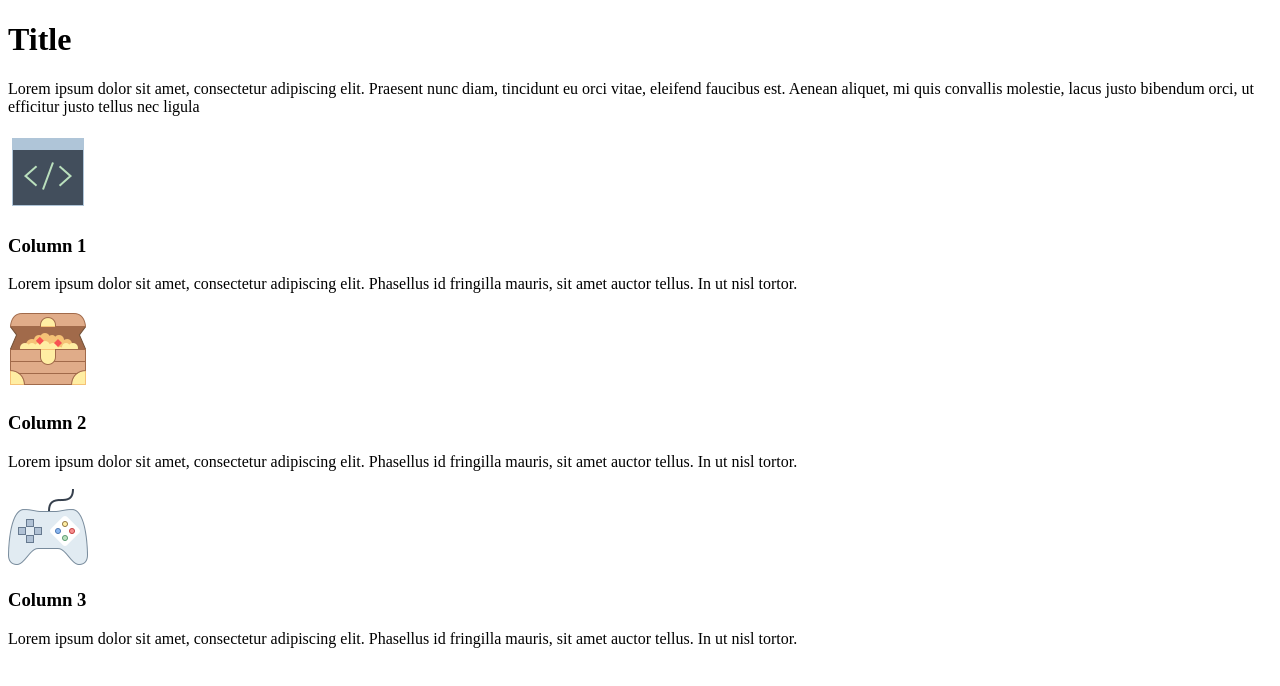
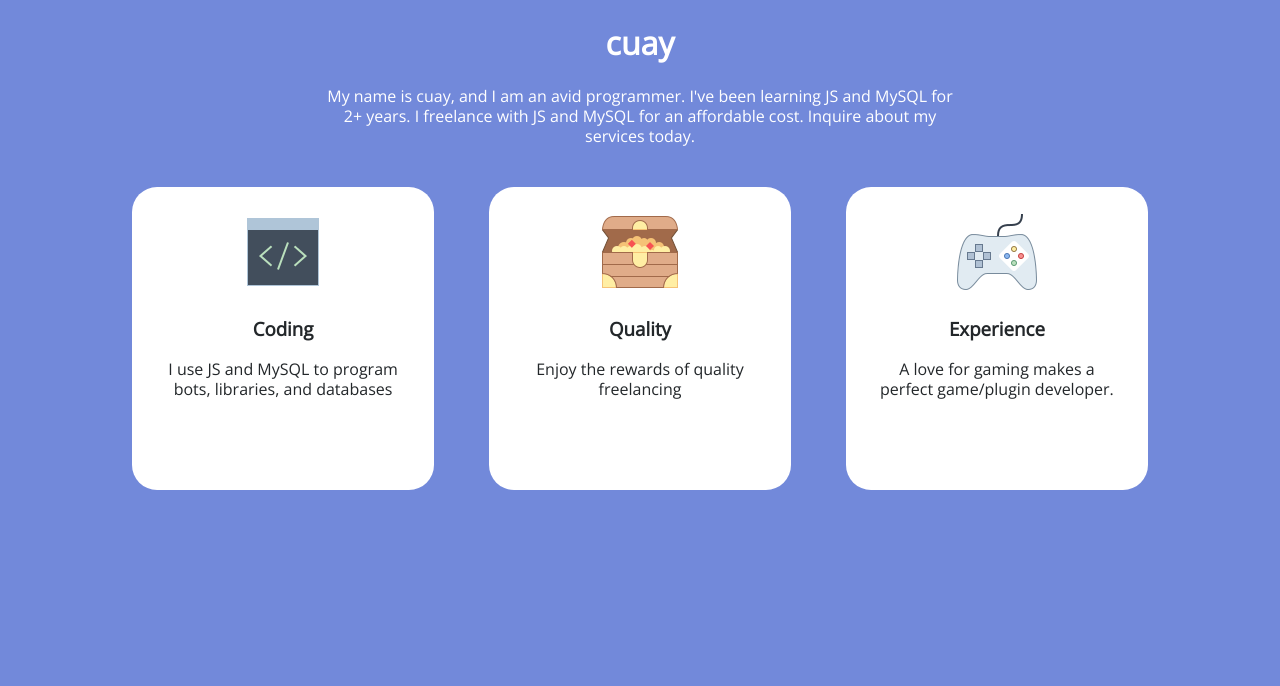
Before and after one commit to vityavv/cuay-website, a plain HTML site: page index.html in a window 1280 px wide. Drawn offline with nearby package versions, Linux system fonts and the light colour scheme.

Commit message:
Fill in text and do styling

```diff
--- a/index.css
+++ b/index.css
@@ -0,0 +1,29 @@
+@import url('https://fonts.googleapis.com/css?family=Open+Sans');
+* {
+	text-align: center;
+	font-family: 'Open Sans', sans-serif;
+	color: white;
+}
+.column {
+	width: 20%;
+	margin: 25px;
+	display: inline-block;
+	border-radius: 25px;
+	background-color: white;
+	padding: 25px;
+	vertical-align: middle;
+}
+.column * {
+	color: #23272a;
+}
+#main {
+	max-width: 50%;
+	margin: auto;
+}
+body {
+	height: 100%;
+	background-color: #7289da;
+}
+p {
+	line-height: 20px;
+}
--- a/index.html
+++ b/index.html
@@ -2,31 +2,46 @@
 <html>
 <head>
 	<title>cuay</title>
+	<link rel="stylesheet" type="text/css" href="index.css" />
+	<script>
+	window.onload = function() {
+		let col1 = document.getElementById("col1");
+		let col2 = document.getElementById("col2");
+		let col3 = document.getElementById("col3");
+		let height = Math.max(col1.offsetHeight, col2.offsetHeight, col3.offsetHeight);
+		console.log(height);
+		col1.style.height = height + "px";
+		col2.style.height = height + "px";
+		col3.style.height = height + "px";
+	}
+	</script>
 </head>
 <body>
-	<h1>Title</h1>
-	<p>
-		Lorem ipsum dolor sit amet, consectetur adipiscing elit. Praesent nunc diam, tincidunt eu orci vitae, eleifend faucibus est. Aenean aliquet, mi quis convallis molestie, lacus justo bibendum orci, ut efficitur justo tellus nec ligula
-	</p>
+	<div id="main">
+		<h1>cuay</h1>
+		<p>
+			My name is cuay, and I am an avid programmer. I've been learning JS and MySQL for 2+ years. I freelance with JS and MySQL for an affordable cost. Inquire about my services today.
+		</p>
+	</div>
 	<div id="col1" class="column">
 		<img src="images/code.png" />
-		<h3>Column 1</h3>
+		<h3>Coding</h3>
 		<p>
-			Lorem ipsum dolor sit amet, consectetur adipiscing elit. Phasellus id fringilla mauris, sit amet auctor tellus. In ut nisl tortor.
+			I use JS and MySQL to program bots, libraries, and databases
 		</p>
 	</div>
 	<div id="col2" class="column">
 		<img src="images/treasure_chest.png" />
-		<h3>Column 2</h3>
+		<h3>Quality</h3>
 		<p>
-			Lorem ipsum dolor sit amet, consectetur adipiscing elit. Phasellus id fringilla mauris, sit amet auctor tellus. In ut nisl tortor.
+			Enjoy the rewards of quality freelancing
 		</p>
 	</div>
 	<div id="col3" class="column">
 		<img src="images/game_controller.png" />
-		<h3>Column 3</h3>
+		<h3>Experience</h3>
 		<p>
-			Lorem ipsum dolor sit amet, consectetur adipiscing elit. Phasellus id fringilla mauris, sit amet auctor tellus. In ut nisl tortor.
+			A love for gaming makes a perfect game/plugin developer.
 		</p>
 	</div>
 </body>
```
